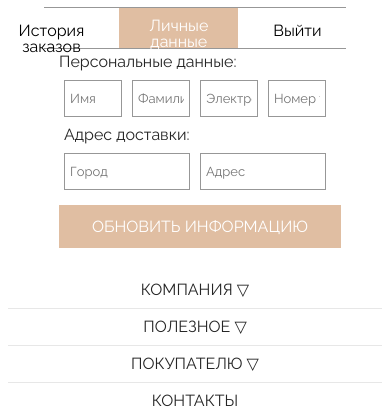
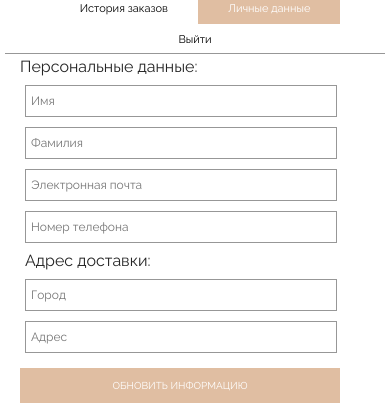
Before and after one commit to 88Natalia88/shop_project, a website built with Parcel: page personal-account.html in a window 390 px wide. Shown: the part 77-490 px from the top of the page. Built offline with nearby package versions, Linux system fonts and the light colour scheme.

Commit message:
orders-history&personal-account + adaptive

```diff
--- a/assets/css/personal-account.css
+++ b/assets/css/personal-account.css
@@ -82,3 +82,44 @@ input {
 .house-address {
     margin-left: 5px;
 }
+
+
+@media (max-width: 767px) {
+    .account-page {
+    margin: 0;
+    }
+
+    .account__transition {
+    width: 100%;
+    display: flex;
+    flex-wrap: wrap;
+    padding: 0;
+    height: 60px;
+    }
+
+    .account__transition_item {
+    max-width: 90px;
+    font-size: 11px;
+    margin: 0;
+    }
+    button {
+    max-width: 320px;
+    font-size: 10px;
+    }
+    .inputs {
+    display: flex;
+    flex-direction: column;
+    text-align: center;
+    }
+    input {
+    width: 300px;
+    margin: 10%;
+    font-size: 12px;
+    height: 20px;
+    }
+    .city, .house-address {
+    width: 300px;
+    margin-left: 0;
+    margin-right: 0;
+    }
+}
```
Also changed, not shown: assets/css/orders-history.css (+20 -0 lines).
